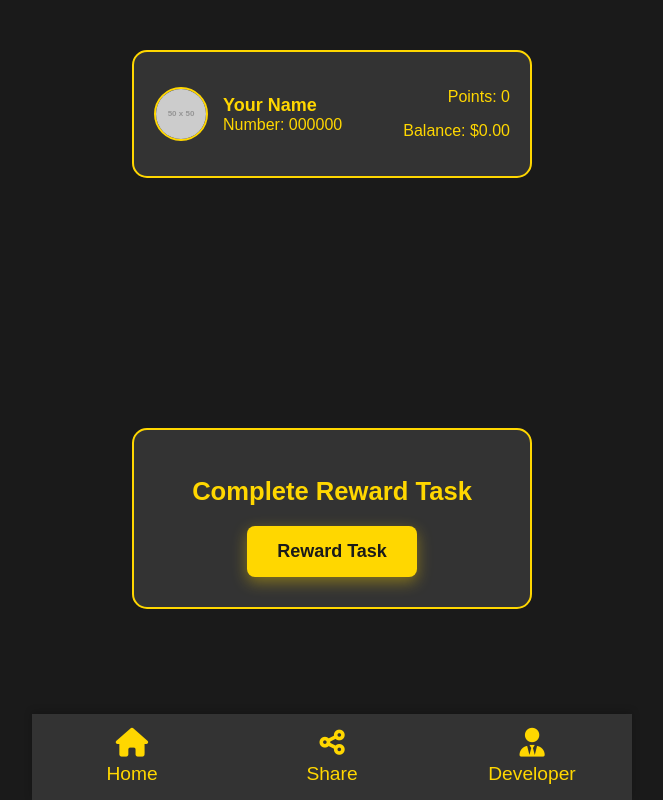
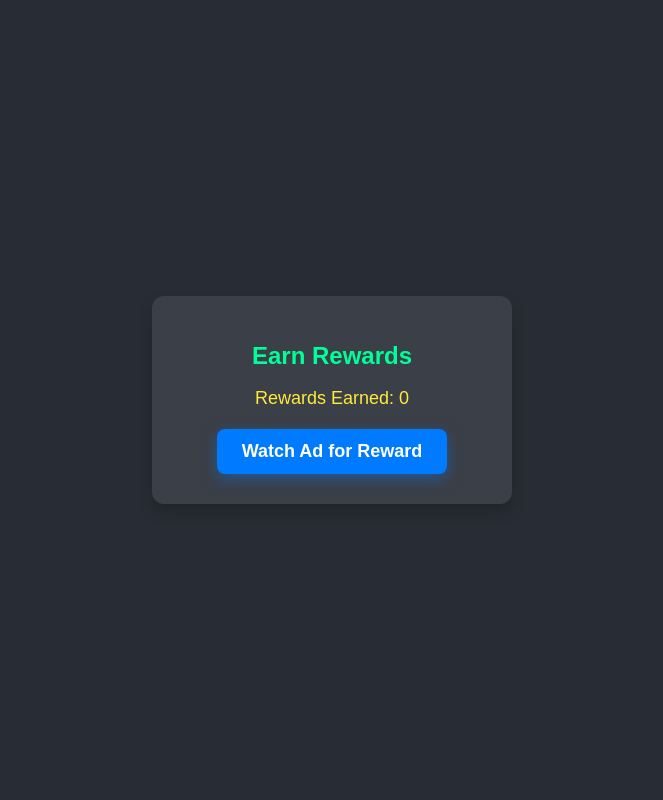
Before and after one commit to mdsihabali/adbot, a plain HTML site: page index.html in a window 1280 px wide. Shown: the whole page, without its empty margins (308-971 px from the left). Drawn offline with Linux system fonts and the light colour scheme; placeholder pictures from the web are drawn by us.

Commit message:
Update index.html

```diff
--- a/index.html
+++ b/index.html
@@ -3,195 +3,89 @@
 <head>
     <meta charset="UTF-8">
     <meta name="viewport" content="width=device-width, initial-scale=1.0">
-    <title>Reward Task Example</title>
+    <title>Rewarded Interstitial Ad Example</title>
+    <!-- Monetag script for rewarded interstitial -->
     <script src='//niphaumeenses.net/vignette.min.js' data-zone='8539225' data-sdk='show_8539225'></script>
-    <link rel="stylesheet" href="https://cdnjs.cloudflare.com/ajax/libs/font-awesome/6.0.0-beta3/css/all.min.css">
     <style>
+        /* Basic styling */
         body {
             display: flex;
-            flex-direction: column;
             align-items: center;
+            justify-content: center;
             min-height: 100vh;
             margin: 0;
             font-family: Arial, sans-serif;
-            background-color: #1a1a1a;
-            color: #ffd700;
-            padding: 20px;
-            box-sizing: border-box;
-            padding-bottom: 90px;
-        }
-        .user-card {
-            display: flex;
-            align-items: center;
-            justify-content: space-between;
-            padding: 20px;
-            width: 90%;
-            max-width: 400px;
-            background: #333333;
-            border: 2px solid #ffd700;
-            border-radius: 15px;
-            margin-top: 30px;
-            color: #ffd700;
-            box-sizing: border-box;
-        }
-        .user-info {
-            display: flex;
-            align-items: center;
-            padding-right: 10px;
-        }
-        .user-avatar {
-            width: 50px;
-            height: 50px;
-            border-radius: 50%;
-            margin-right: 15px;
-            border: 2px solid #ffd700;
-        }
-        .user-details h2 {
-            margin: 0;
-            font-size: 18px;
-        }
-        .user-details p {
-            margin: 0;
-        }
-        .balance-info {
-            text-align: right;
+            background-color: #282c34;
+            color: #ffffff;
         }
         .ad-container {
             text-align: center;
             padding: 30px;
-            background: #333333;
-            border: 2px solid #ffd700;
-            border-radius: 15px;
-            width: 90%;
-            max-width: 400px;
-            color: #ffd700;
-            margin: 250px auto 20px;
-            box-sizing: border-box;
+            background: #3b3f47;
+            border-radius: 12px;
+            box-shadow: 0px 8px 15px rgba(0, 0, 0, 0.2);
+            width: 300px;
+            animation: fadeIn 1s ease;
         }
         .ad-container h1 {
             margin-bottom: 10px;
-            color: #ffd700;
-            font-size: 1.6rem;
+            font-size: 24px;
+            color: #00ff99;
         }
-        .reward-button {
-            padding: 15px 30px;
+        .reward-counter {
             font-size: 18px;
-            cursor: pointer;
-            color: #1a1a1a;
-            background-color: #ffd700;
+            margin-bottom: 20px;
+            color: #ffeb3b;
+        }
+        .ad-container button {
+            padding: 12px 25px;
+            font-size: 18px;
+            font-weight: bold;
+            color: #fff;
+            background-color: #007bff;
             border: none;
             border-radius: 8px;
-            transition: background 0.3s, transform 0.3s;
-            box-shadow: 0px 5px 15px rgba(255, 215, 0, 0.4);
-            font-weight: bold;
-            margin-top: 10px;
+            cursor: pointer;
+            transition: background-color 0.3s, transform 0.2s;
+            box-shadow: 0px 5px 15px rgba(0, 123, 255, 0.4);
         }
-        .reward-button:hover {
-            background-color: #e5c100;
-            transform: scale(1.05);
+        .ad-container button:hover {
+            background-color: #0056b3;
+            transform: translateY(-2px);
         }
-        .bottom-nav {
-            display: flex;
-            justify-content: space-around;
-            align-items: center;
-            position: fixed;
-            bottom: 0;
-            width: 100%;
-            max-width: 600px;
-            background: #333333;
-            padding: 15px 0;
-            color: #ffd700;
-            box-shadow: 0 -2px 8px rgba(0, 0, 0, 0.2);
-            box-sizing: border-box;
+        .ad-container button:active {
+            transform: scale(0.98);
         }
-        .bottom-nav a {
-            text-align: center;
-            color: #ffd700;
-            font-size: 1.2em;
-            text-decoration: none;
-            flex: 1;
-            transition: color 0.3s;
-        }
-        .bottom-nav a:hover {
-            color: #fff700;
-        }
-        .bottom-nav i {
-            display: block;
-            font-size: 1.5em;
-            margin-bottom: 5px;
+        @keyframes fadeIn {
+            from { opacity: 0; }
+            to { opacity: 1; }
         }
     </style>
 </head>
 <body>
-    <div class="user-card">
-        <div class="user-info">
-            <img src="https://via.placeholder.com/50" alt="User Avatar" class="user-avatar">
-            <div class="user-details">
-                <h2 id="userName">Your Name</h2>
-                <p>Number: <span id="userNumber">000000</span></p>
-            </div>
-        </div>
-        <div class="balance-info">
-            <p>Points: <span id="userPoints">0</span></p>
-            <p>Balance: $<span id="userBalance">0.00</span></p>
-        </div>
-    </div>
-
     <div class="ad-container">
-        <h1>Complete Reward Task</h1>
-        <button class="reward-button" onclick="showRewardedAd()">Reward Task</button>
-    </div>
-
-    <!-- Bottom Navigation Bar -->
-    <div class="bottom-nav">
-        <a href="#"><i class="fas fa-home"></i>Home</a>
-        <a href="#"><i class="fas fa-share-alt"></i>Share</a>
-        <a href="https://t.me/@AppDeveloper99" target="_blank"><i class="fas fa-user-tie"></i>Developer</a>
+        <h1>Earn Rewards</h1>
+        <p class="reward-counter">Rewards Earned: <span id="reward-count">0</span></p>
+        <button onclick="showRewardedAd()">Watch Ad for Reward</button>
     </div>
 
     <script>
-        let points = 0;
-        let balance = 0;
-
-        document.addEventListener('DOMContentLoaded', function () {
-            const savedName = localStorage.getItem('userName');
-            const savedNumber = localStorage.getItem('userNumber');
-
-            if (savedName && savedNumber) {
-                document.getElementById('userName').textContent = savedName;
-                document.getElementById('userNumber').textContent = savedNumber;
-            }
-
-            // Display saved points and balance
-            points = parseInt(localStorage.getItem('userPoints') || '0');
-            balance = parseFloat(localStorage.getItem('userBalance') || '0.00');
-            updateBalance();
-        });
+        let rewardCount = 0;
 
         function showRewardedAd() {
+            // Check if the ad script function is available
             if (typeof show_8539225 === 'function') {
                 show_8539225().then(() => {
-                    // Ad watched successfully
-                    points += 10;
-                    balance += 1.00;
-                    updateBalance();
-                    alert('You watched the ad and earned 10 points and $1.00!');
-                }).catch((err) => {
-                    console.error('Ad display failed or was skipped:', err);
-                    alert('Ad was not fully watched. No reward granted.');
+                    // Increment the reward count and update display
+                    rewardCount += 1;
+                    document.getElementById('reward-count').textContent = rewardCount;
+                    alert('You have earned a reward!');
+                }).catch(error => {
+                    console.error('Ad failed to load or display:', error);
                 });
             } else {
-                console.error('Ad function show_8539225 is not available.');
-                alert('Ad functionality is not available at the moment.');
+                console.error('Ad script is not loaded or available.');
             }
-        }
-
-        function updateBalance() {
-            document.getElementById('userPoints').textContent = points;
-            document.getElementById('userBalance').textContent = balance.toFixed(2);
-
-            localStorage.setItem('userPoints', points);
-            localStorage.setItem('userBalance', balance.toFixed(2));
         }
     </script>
 </body>
```
